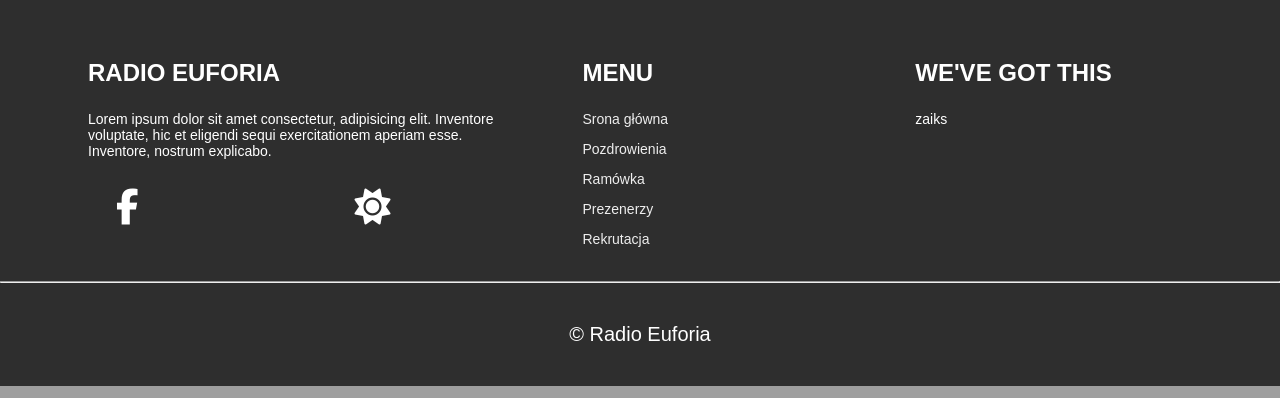
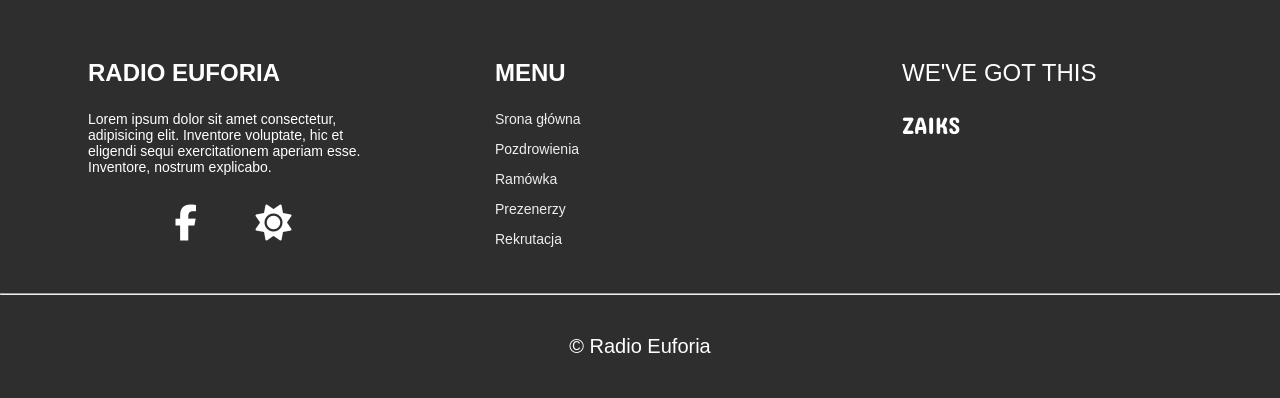
Before and after one commit to Euforia2023/EuforiaV2, a PHP site: page / in a window 1280 px wide. Shown: the part 3025-3423 px from the top of the page. Run offline with PHP 8.4, Linux system fonts and the light colour scheme; some libraries are stand-ins or nearby versions; some web fonts are replaced.

Commit message:
Update main.css

```diff
--- a/css/main.css
+++ b/css/main.css
@@ -314,7 +332,6 @@ body {
 	margin: 2em 2em;
 }
 .footer__box-link {
-  padding: 0 3em;
 	font-size: 3.6rem;
 	color: #fff;
 	text-decoration: none;
@@ -332,13 +349,30 @@ body {
 	font-size: 2rem;
 }
 
+.footer__box-zaiks {
+	margin-top: 4em;
+	text-align: right;
+}
+
+.footer__box-title-zaiks {
+	font-size: 2rem;
+	font-weight: 300;
+}
+
+.footer__box-zaiks p {
+	font-size: 2.4rem;
+	margin-right: 2em;
+	font-family: 'Concert One', sans-serif;
+	text-transform: uppercase;
+}
+
 @media (min-width: 576px) {
 	.presenters__box {
 		flex-direction: row;
 		justify-content: space-between;
 	}
 	.presenters__box-text {
-    width: 50%;
+		width: 55%;
 	}
 	.presenters__box-text--right {
 		text-align: right;
@@ -394,7 +428,7 @@ body {
 	}
 	.footer__box {
 		margin: 0 2em;
-    width: 50%;
+		width: 25%;
 	}
 	.footer__box-title {
 		width: 100%;
@@ -412,8 +446,12 @@ body {
 		color: #eee;
 		text-decoration: none;
 	}
+
+	.footer__box-zaiks {
+		text-align: left;
 	}
-@media (min-width: 576px) and (min-width: 992px) {
+}
+@media (min-width: 992px) {
 	.header-btn {
 		top: 50px;
 		right: 50px;
```
Also changed, not shown: other parts of css/main.css (+35 -31 lines). Lines whose indentation alone changed are shown as unchanged.
